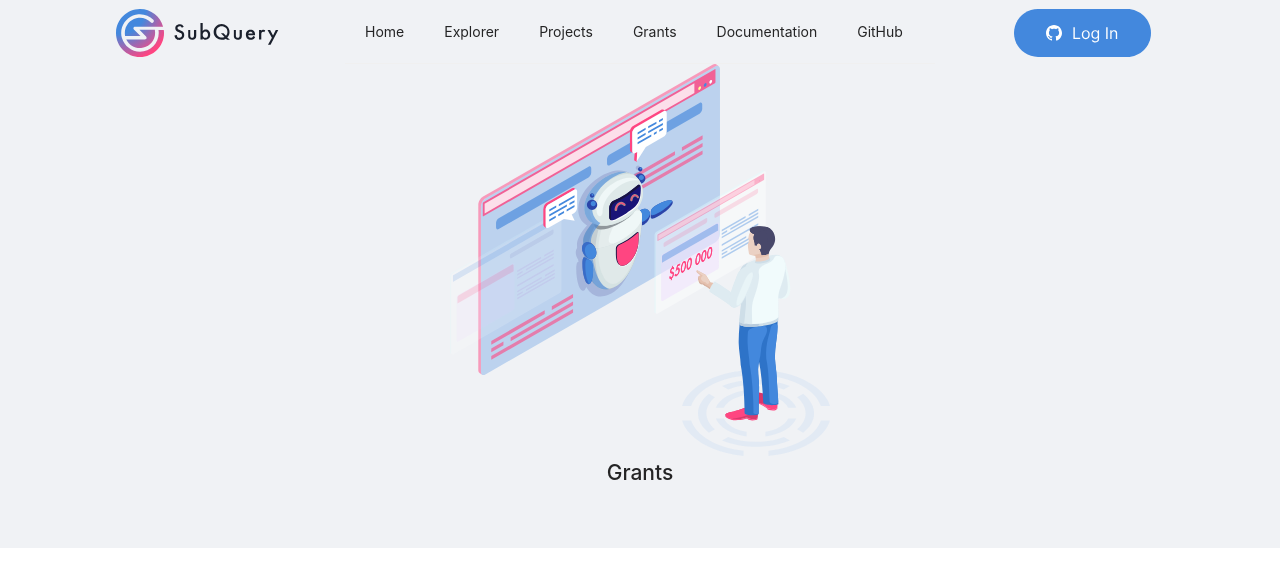
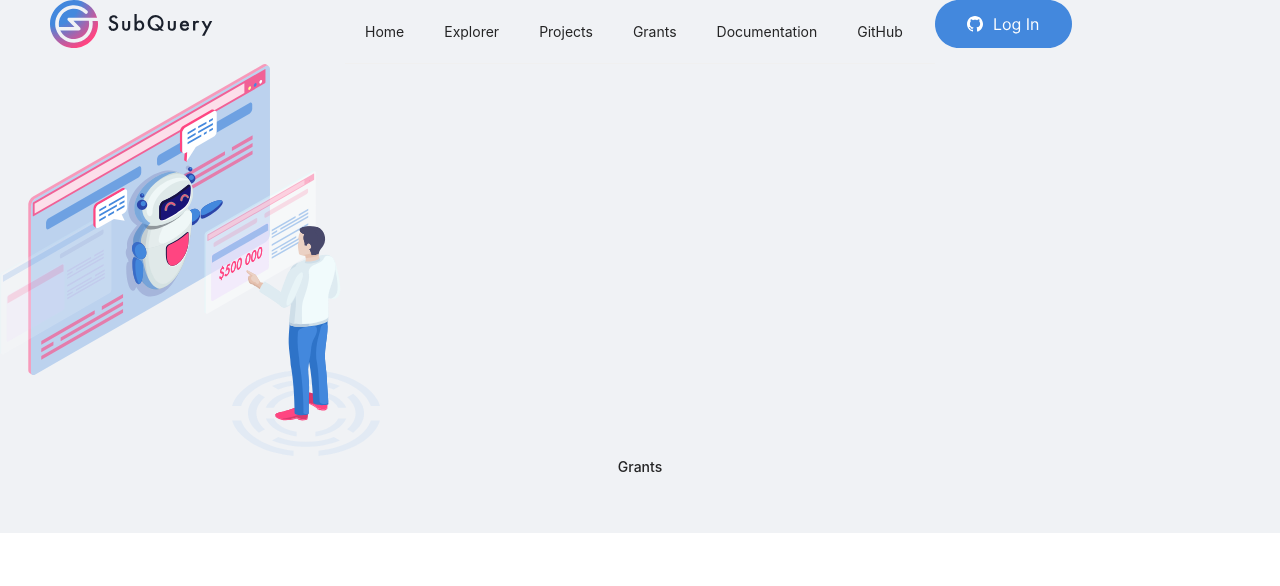
Before and after one commit to tane-git/antd-demo-ts, a React (Create React App) app: page / in a window 1280 px wide. Shown: the top 586 px of the page. Built offline with nearby package versions, Linux system fonts and the light colour scheme.

Commit message:
add tailwind and comment in areas of interest

```diff
--- a/package.json
+++ b/package.json
@@ -42,5 +42,10 @@
       "last 1 firefox version",
       "last 1 safari version"
     ]
+  },
+  "devDependencies": {
+    "autoprefixer": "^10.4.2",
+    "postcss": "^8.4.7",
+    "tailwindcss": "^3.0.23"
   }
 }
--- a/src/App.tsx
+++ b/src/App.tsx
@@ -10,7 +10,9 @@
 const App: FC = () => (
   <div className="App">
     <Layout>
-      <Header>
+      {/* we can override styles with tailwind here */}
+      {/* <Header className='bg-red-500'> */}
+      <Header >
         <Nav />
       </Header>
       <Content>
--- a/src/components/Nav/index.tsx
+++ b/src/components/Nav/index.tsx
@@ -29,14 +29,15 @@
   // Refactor to require links to be passed to component?
 
   return (
-    <>
+    <div >
       <Row>
         <Col span={6}>
+        {/* <Col span={6} className='bg-red-400 items-end custom'> */}
           <img src={logo} alt="logo" />
         </Col>
 
         <Col span={12}>
-          <Menu onClick={handleClick} selectedKeys={[current]} mode="horizontal">
+          <Menu onClick={handleClick} selectedKeys={[current]} mode="horizontal" >
             {links.map((link: string) => (
               <Menu.Item key={link}>
                 {link}
@@ -49,6 +50,6 @@
           <img src={logIn} alt="logIn" />
         </Col>
       </Row>
-    </>
+    </div>
   );
 }
--- a/src/index.css
+++ b/src/index.css
@@ -1,3 +1,7 @@
+@tailwind base;
+@tailwind components;
+@tailwind utilities;
+
 body {
   margin: 0;
   font-family: -apple-system, BlinkMacSystemFont, 'Segoe UI', 'Roboto', 'Oxygen',
@@ -11,3 +15,9 @@
   font-family: source-code-pro, Menlo, Monaco, Consolas, 'Courier New',
     monospace;
 }
+
+/* customising antd components */
+.custom {
+  /* background-color: red; */
+  /* display: flex; */
+}
--- /dev/null
+++ b/src/styles/components/nav.less
@@ -0,0 +1,4 @@
+.ant-menu {
+  // override antd less here
+  // background-color: red;
+}
--- a/src/styles/styles.less
+++ b/src/styles/styles.less
@@ -1 +1,2 @@
 @import 'theme/theme.less';
+@import 'components/nav.less';
--- /dev/null
+++ b/tailwind.config.js
@@ -0,0 +1,9 @@
+module.exports = {
+  content: [
+    "./src/**/*.{js,jsx,ts,tsx}",
+  ],
+  theme: {
+    extend: {},
+  },
+  plugins: [],
+}
```
Also changed, not shown: 2 other files (tests, documents, lock files or other folders).
